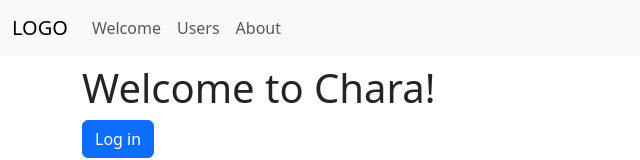
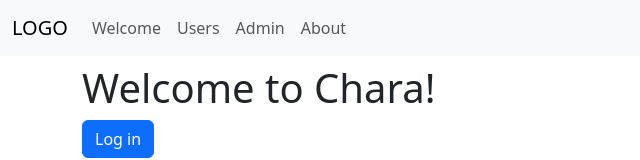
Before and after one commit to Satosh-J/react-master-five-day, a React (Vite) app: page / in a window 1280 px wide. Shown: the top 160 px of the page, without its empty margins (0-640 px from the left). Built offline with nearby package versions, Linux system fonts and the light colour scheme.

Commit message:
Day3-pm-lazyloading

```diff
--- a/src/Routes.tsx
+++ b/src/Routes.tsx
@@ -7,6 +7,8 @@ import App from './App';
 import UsersPage from './pages/Users';
 import AboutPage from './pages/About';
 import { ErrorPage } from './pages/Error';
+import { lazy, Suspense } from 'react';
+const AdminPage = lazy(() => import('./pages/Admin'))
 
 const router = createBrowserRouter([
 
@@ -31,6 +33,18 @@ const router = createBrowserRouter([
                 path: 'about',
                 element: <AboutPage />
             },
+            {
+                path: 'admin',
+                element: (
+                    <Suspense
+                        fallback={
+                            <p>Loading ...</p>
+                        }
+                    >
+                        <AdminPage />
+                    </Suspense>
+                )
+            },
         ]
     },
 ]);
--- a/src/components/Navbar.tsx
+++ b/src/components/Navbar.tsx
@@ -22,6 +22,14 @@ export const NavBar = () => {
                             children='Users'
                         />
                     </li>
+                    <li className="nav-item"
+                    >
+                        <NavLink
+                            className={({ isActive }) => { return `nav-link ${isActive && 'active'}` }}
+                            to="/admin"
+                            children='Admin'
+                        />
+                    </li>
                     <li className="nav-item">
                         <NavLink
                             className={({ isActive }) => { return `nav-link ${isActive && 'active'}` }}
--- /dev/null
+++ b/src/pages/Admin.tsx
@@ -0,0 +1,8 @@
+export default function AdminPage() {
+    return (
+        <>
+            <h1>Admin Panel</h1>
+            <p>You shouldn't come here often because I am Lazy! 🤣</p>
+        </>
+    );
+}
```
